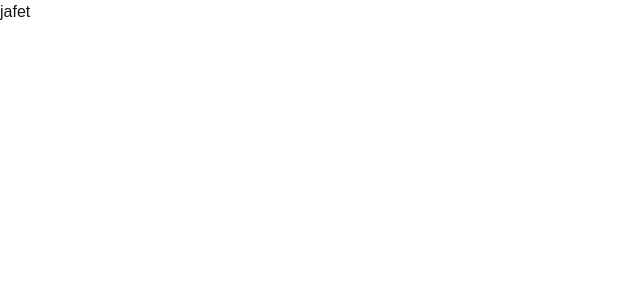
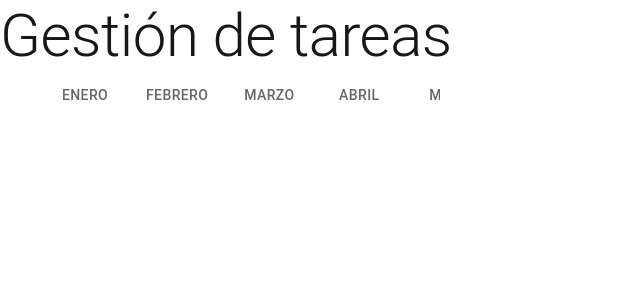
Before and after one commit to JafetLS/tareas, a Next.js app: page / in a window 1280 px wide. Shown: the top 300 px of the page, without its empty margins (0-640 px from the left). Built offline with nearby package versions, Linux system fonts and the light colour scheme.

Commit message:
Se agreagaron tabs

```diff
--- a/src/app/page.tsx
+++ b/src/app/page.tsx
@@ -1,13 +1,19 @@
+import DateTabs from "@/components/DateTabs";
+import { Typography } from "@mui/material";
 import Image from "next/image";
 
 export default function Home() {
   return (
     <div>
+     <Typography variant="h2" component="h2">
+     Gestión de tareas
 
-        <h1>
-          jafet
-        </h1>
+</Typography>
 
+
+    <DateTabs>
+
+    </DateTabs>
 
     </div>
   );
--- /dev/null
+++ b/src/components/DateTabs.tsx
@@ -0,0 +1,55 @@
+"use client"
+import * as React from 'react';
+import Tabs from '@mui/material/Tabs';
+import Tab from '@mui/material/Tab';
+import Box from '@mui/material/Box';
+import TabPanel from '@mui/lab/TabPanel';
+import { TabContext } from '@mui/lab';
+import TareaCheck from './TareaCheck';
+
+export default function DateTabs() {
+  const [value, setValue] = React.useState(0);
+
+  const handleChange = (event: React.SyntheticEvent, newValue: number) => {
+    setValue(newValue);
+  };
+
+  return (
+    <div>
+        <TabContext value={value}>
+    <Box sx={{ maxWidth: { xs: 320, sm: 480 }, bgcolor: 'background.paper' }}>
+
+      <Tabs
+        value={value}
+        onChange={handleChange}
+        variant="scrollable"
+        scrollButtons
+        allowScrollButtonsMobile
+        aria-label="scrollable force tabs example"
+      >
+        <Tab label="Enero" value="1" />
+        <Tab label="Febrero"value="2" />
+        <Tab label="Marzo" value="3"/>
+        <Tab label="Abril" value="4"/>
+        <Tab label="Mayo" value="5"/>
+        <Tab label="Junio" value="6"/>
+        <Tab label="Julio" value="7"/>
+        <Tab label="Agosto" value="8"/>
+        <Tab label="Septiembre" value="9"/>
+        <Tab label="Octubre" value="10"/>
+        <Tab label="Noviembre" value="11"/>
+        <Tab label="Diciembre" value="12"/>
+      </Tabs>
+
+    </Box>
+      <TabPanel value="1">
+        <TareaCheck>
+
+        </TareaCheck>
+      </TabPanel>
+      <TabPanel value="2">Item Two</TabPanel>
+      <TabPanel value="3">Item Three</TabPanel>
+      </TabContext>
+      </div>
+  );
+}
--- /dev/null
+++ b/src/components/TareaCheck.tsx
@@ -0,0 +1,16 @@
+import * as React from 'react';
+import FormGroup from '@mui/material/FormGroup';
+import FormControlLabel from '@mui/material/FormControlLabel';
+import Checkbox from '@mui/material/Checkbox';
+
+export default function TareaCheck() {
+  return (
+    <FormGroup>
+      <FormControlLabel control={<Checkbox defaultChecked />} label="Tarea" />
+      <FormControlLabel control={<Checkbox />} label="Tarea2" />
+      <FormControlLabel control={<Checkbox />} label="Tarea3" />
+      <FormControlLabel control={<Checkbox />} label="Tarea4" />
+
+    </FormGroup>
+  );
+}
```
Also changed, not shown: package.json (+9 -5 lines), 1 other file (tests, documents, lock files or other folders).
